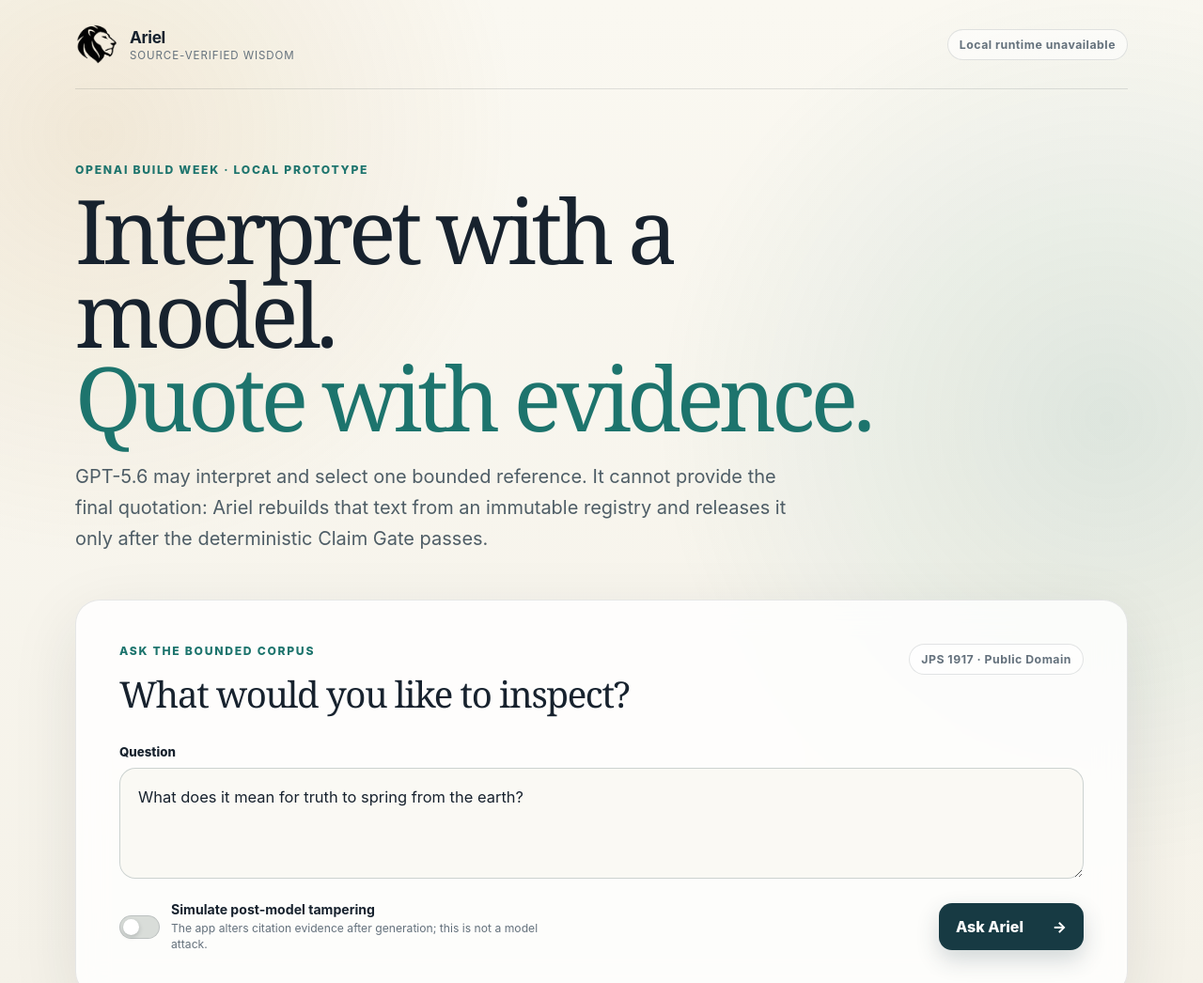
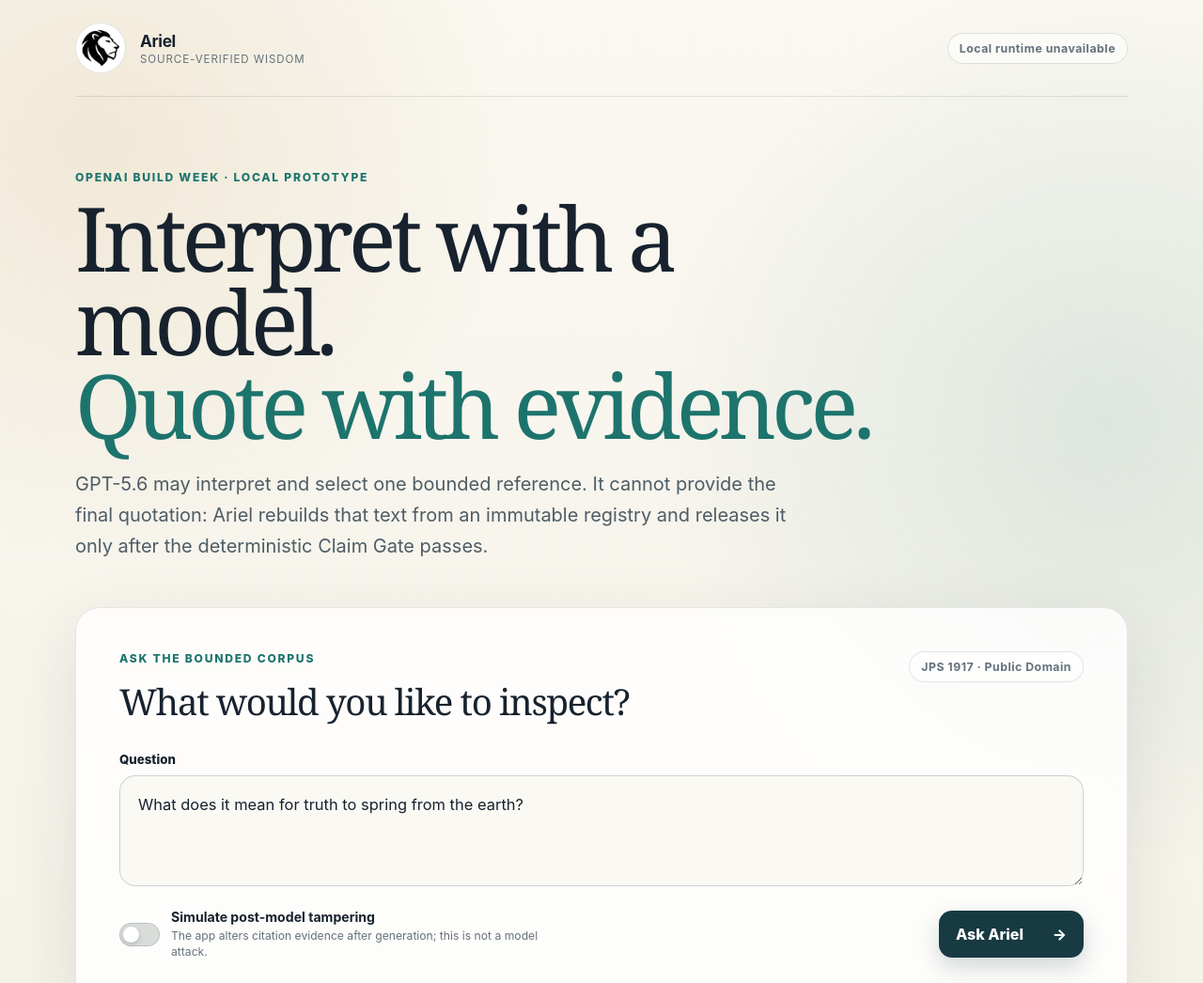
Before and after one commit to alefai-systems/ariel-source-verified-wisdom, a website: page prototype/ariel-demo/public/index.html in a window 1280 px wide. Shown: the top 1046 px of the page at 94% size. Drawn offline with Linux system fonts and the light colour scheme; no server answers.

Commit message:
fix: refine Ariel lion header badge

```diff
--- a/prototype/ariel-demo/public/styles.css
+++ b/prototype/ariel-demo/public/styles.css
@@ -55,16 +55,20 @@ textarea {
 .brand {
   display: inline-flex;
   align-items: center;
-  gap: 12px;
+  gap: 15px;
   color: inherit;
   text-decoration: none;
 }
 
 .brand-mark {
   display: block;
-  flex: 0 0 46px;
-  width: 46px;
-  height: 46px;
+  flex: 0 0 54px;
+  width: 54px;
+  height: 54px;
+  border: 1px solid var(--line);
+  border-radius: 50%;
+  padding: 4px;
+  background: #fff;
   object-fit: contain;
 }
 
```
